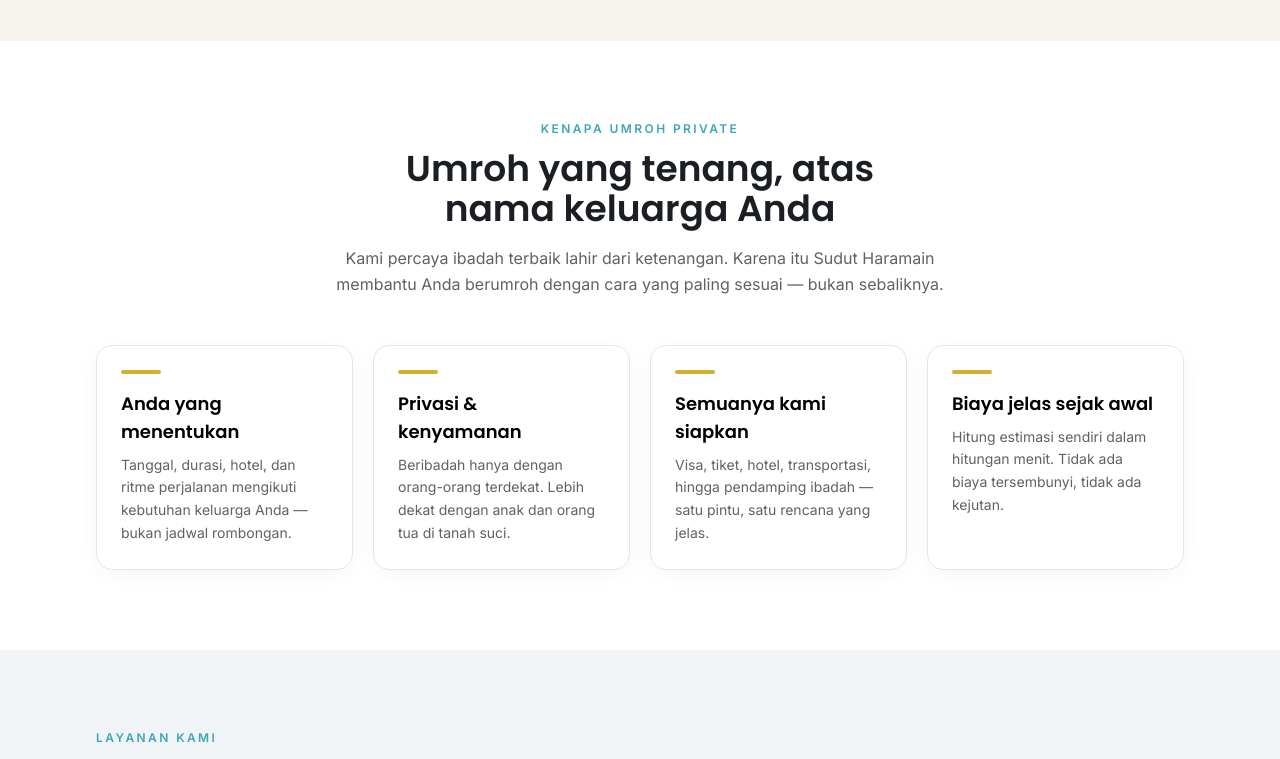
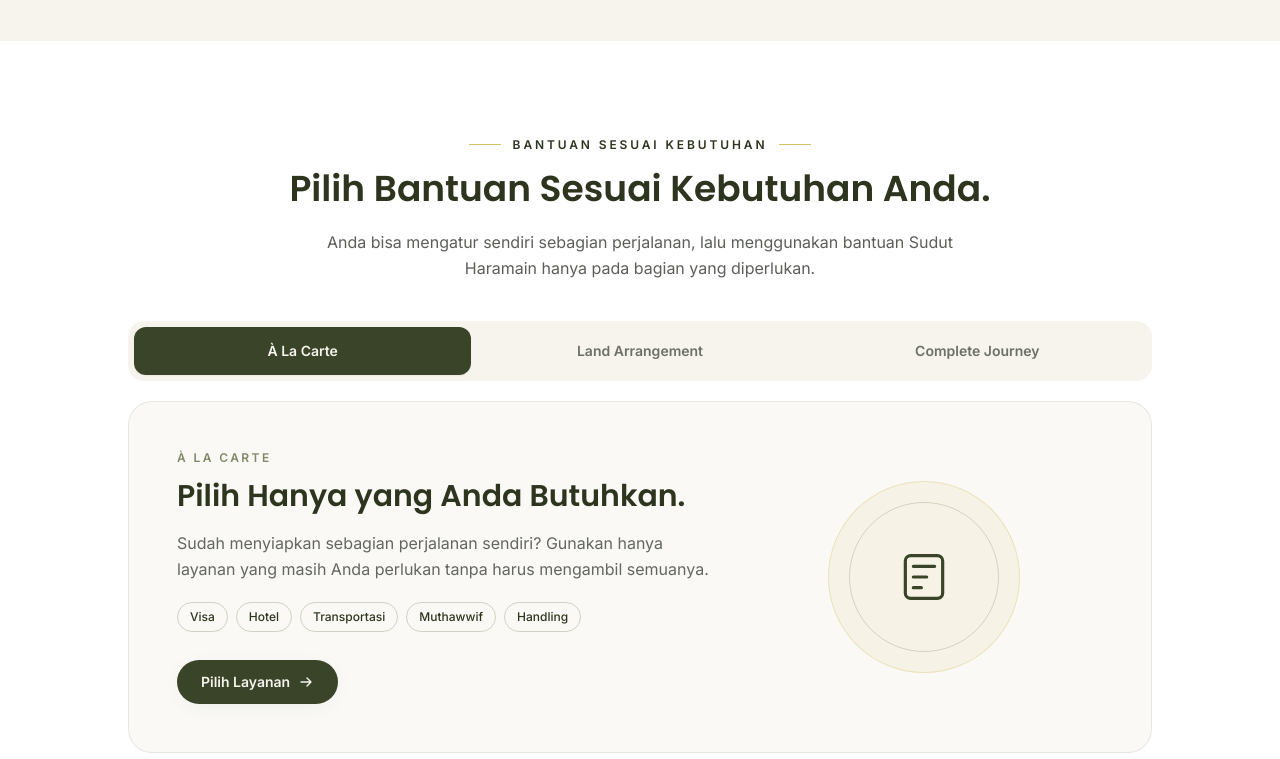
Before and after one commit to adityamzr/sht-web, a Nuxt app: page / in a window 1280 px wide. Shown: the part 4180-4939 px from the top of the page. Built offline with nearby package versions, Linux system fonts and the light colour scheme; no server answers.

Commit message:
feat(home): add assistance tabs

```diff
--- /dev/null
+++ b/components/AssistanceTabs.vue
@@ -0,0 +1,141 @@
+<script setup lang="ts">
+type AssistanceTab = {
+  label: string
+  title: string
+  description: string
+  context: string[]
+  cta: string
+  to: string
+  icon: 'services' | 'land' | 'journey'
+}
+
+const tabs: AssistanceTab[] = [
+  {
+    label: 'À La Carte',
+    title: 'Pilih Hanya yang Anda Butuhkan.',
+    description: 'Sudah menyiapkan sebagian perjalanan sendiri? Gunakan hanya layanan yang masih Anda perlukan tanpa harus mengambil semuanya.',
+    context: ['Visa', 'Hotel', 'Transportasi', 'Muthawwif', 'Handling'],
+    cta: 'Pilih Layanan',
+    to: '/services',
+    icon: 'services',
+  },
+  {
+    label: 'Land Arrangement',
+    title: 'Fokus pada Kebutuhan Selama di Saudi.',
+    description: 'Jika tiket atau sebagian perjalanan sudah tersedia, Sudut Haramain dapat membantu menyiapkan kebutuhan selama berada di Makkah dan Madinah.',
+    context: ['Hotel', 'Transportasi', 'Handling', 'Muthawwif'],
+    cta: 'Lihat Land Arrangement',
+    to: '/services',
+    icon: 'land',
+  },
+  {
+    label: 'Complete Journey',
+    title: 'Susun Perjalanan dengan Lebih Lengkap.',
+    description: 'Mulai dari rencana perjalanan hingga kebutuhan utama lainnya, susun pilihan Anda terlebih dahulu lalu lanjutkan bersama Sudut Haramain.',
+    context: ['Rencana perjalanan', 'Penerbangan', 'Hotel', 'Layanan pendukung'],
+    cta: 'Mulai Susun Perjalanan',
+    to: '/estimator',
+    icon: 'journey',
+  },
+]
+
+const activeTab = ref(0)
+const selectedTab = computed(() => tabs[activeTab.value])
+</script>
+
+<template>
+  <section class="bg-white py-16 sm:py-20 lg:py-24" aria-labelledby="assistance-heading">
+    <Container>
+      <div class="mx-auto max-w-3xl text-center">
+        <p class="flex items-center justify-center gap-3 text-xs font-semibold uppercase tracking-[0.24em] text-sht-olive-dark">
+          <span class="h-px w-8 bg-sht-gold" aria-hidden="true" />
+          BANTUAN SESUAI KEBUTUHAN
+          <span class="h-px w-8 bg-sht-gold" aria-hidden="true" />
+        </p>
+        <h2 id="assistance-heading" class="mt-4 font-heading text-3xl font-semibold leading-tight text-sht-olive-dark text-balance sm:text-4xl">
+          Pilih Bantuan Sesuai Kebutuhan Anda.
+        </h2>
+        <p class="mx-auto mt-5 max-w-2xl text-base leading-relaxed text-sht-charcoal/75">
+          Anda bisa mengatur sendiri sebagian perjalanan, lalu menggunakan bantuan Sudut Haramain hanya pada bagian yang diperlukan.
+        </p>
+      </div>
+
+      <div class="mx-auto mt-10 max-w-5xl">
+        <div class="overflow-x-auto rounded-2xl bg-sht-off-white p-1.5 [scrollbar-width:none] [&::-webkit-scrollbar]:hidden" role="tablist" aria-label="Pilihan tingkat bantuan">
+          <div class="flex min-w-max sm:min-w-0 sm:grid sm:grid-cols-3">
+            <button
+              v-for="(tab, index) in tabs"
+              :key="tab.label"
+              type="button"
+              role="tab"
+              :aria-selected="activeTab === index"
+              :aria-controls="`assistance-panel-${index}`"
+              class="min-h-[48px] flex-1 rounded-xl px-5 text-sm font-semibold transition-[background-color,color,box-shadow] duration-300 focus-visible:z-10 focus-visible:outline focus-visible:outline-2 focus-visible:outline-offset-2 focus-visible:outline-sht-gold sm:px-4"
+              :class="activeTab === index ? 'bg-sht-olive text-sht-off-white shadow-sm' : 'text-sht-charcoal/65 hover:text-sht-olive-dark'"
+              @click="activeTab = index"
+            >
+              {{ tab.label }}
+            </button>
+          </div>
+        </div>
+
+        <Transition name="assistance-panel" mode="out-in">
+          <div
+            :key="selectedTab.label"
+            :id="`assistance-panel-${activeTab}`"
+            role="tabpanel"
+            :aria-label="selectedTab.label"
+            class="mt-5 grid min-h-[300px] items-center gap-8 rounded-3xl border border-sht-stone/80 bg-sht-off-white/55 p-6 sm:p-8 lg:grid-cols-[1.2fr_0.8fr] lg:p-12"
+          >
+            <div>
+              <p class="text-xs font-semibold uppercase tracking-[0.2em] text-sht-sage">{{ selectedTab.label }}</p>
+              <h3 class="mt-3 max-w-xl font-heading text-2xl font-semibold leading-tight text-sht-olive-dark sm:text-3xl">{{ selectedTab.title }}</h3>
+              <p class="mt-4 max-w-xl text-base leading-relaxed text-sht-charcoal/70">{{ selectedTab.description }}</p>
+              <div class="mt-5 flex flex-wrap gap-2" aria-label="Contoh kebutuhan bantuan">
+                <span v-for="item in selectedTab.context" :key="item" class="rounded-full border border-sht-sage/35 px-3 py-1.5 text-xs font-medium text-sht-olive-dark">{{ item }}</span>
+              </div>
+              <NuxtLink
+                :to="selectedTab.to"
+                class="mt-7 inline-flex min-h-[44px] items-center gap-2 rounded-full bg-sht-olive px-6 py-3 text-sm font-semibold text-sht-off-white shadow-card transition-colors hover:bg-sht-olive-dark focus-visible:outline focus-visible:outline-2 focus-visible:outline-offset-2 focus-visible:outline-sht-gold"
+              >
+                {{ selectedTab.cta }}
+                <svg class="h-4 w-4" viewBox="0 0 24 24" fill="none" stroke="currentColor" stroke-width="2" aria-hidden="true"><path stroke-linecap="round" stroke-linejoin="round" d="M4.5 12h15m0 0-6-6m6 6-6 6" /></svg>
+              </NuxtLink>
+            </div>
+
+            <div class="hidden min-h-[220px] items-center justify-center lg:flex" aria-hidden="true">
+              <div class="relative flex h-48 w-48 items-center justify-center rounded-full border border-sht-gold/35 bg-sht-gold/10">
+                <div class="absolute inset-5 rounded-full border border-sht-sage/30" />
+                <svg v-if="selectedTab.icon === 'services'" class="h-16 w-16 text-sht-olive" viewBox="0 0 24 24" fill="none" stroke="currentColor" stroke-width="1.2"><path stroke-linecap="round" stroke-linejoin="round" d="M7 4h10a2 2 0 0 1 2 2v12a2 2 0 0 1-2 2H7a2 2 0 0 1-2-2V6a2 2 0 0 1 2-2Z" /><path stroke-linecap="round" d="M8 8h8M8 12h5M8 16h3" /></svg>
+                <svg v-else-if="selectedTab.icon === 'land'" class="h-16 w-16 text-sht-olive" viewBox="0 0 24 24" fill="none" stroke="currentColor" stroke-width="1.2"><path stroke-linecap="round" stroke-linejoin="round" d="M4 19.5 9 5l6 14.5M9 5l5 3 6-2.5M15 8l-1 11.5M6.5 12h4.8" /></svg>
+                <svg v-else class="h-16 w-16 text-sht-olive" viewBox="0 0 24 24" fill="none" stroke="currentColor" stroke-width="1.2"><circle cx="12" cy="12" r="8.5" /><path stroke-linecap="round" d="M12 7v5l3.5 2M4.5 12H2.8M21.2 12h-1.7" /></svg>
+              </div>
+            </div>
+          </div>
+        </Transition>
+
+        <p class="mt-5 text-center text-sm text-sht-charcoal/60">Tidak semua bantuan harus digunakan sekaligus. Pilih sesuai rencana dan kebutuhan perjalanan Anda.</p>
+      </div>
+    </Container>
+  </section>
+</template>
+
+<style scoped>
+.assistance-panel-enter-active,
+.assistance-panel-leave-active {
+  transition: opacity 180ms ease, transform 180ms ease;
+}
+
+.assistance-panel-enter-from,
+.assistance-panel-leave-to {
+  opacity: 0;
+  transform: translateY(6px);
+}
+
+@media (prefers-reduced-motion: reduce) {
+  .assistance-panel-enter-active,
+  .assistance-panel-leave-active {
+    transition: none;
+  }
+}
+</style>
--- a/pages/index.vue
+++ b/pages/index.vue
@@ -91,7 +91,10 @@
     <!-- 3. GAMBARAN BIAYA (M4A.3 — cost composition education) -->
     <CostBreakdownSection />
 
-    <!-- 4. VALUE PROPOSITION -->
+    <!-- 4. BANTUAN SESUAI KEBUTUHAN (M4A.4 — assistance tabs) -->
+    <AssistanceTabs />
+
+    <!-- 5. VALUE PROPOSITION -->
     <section class="py-14 sm:py-20">
       <Container>
         <SectionHeader
```
